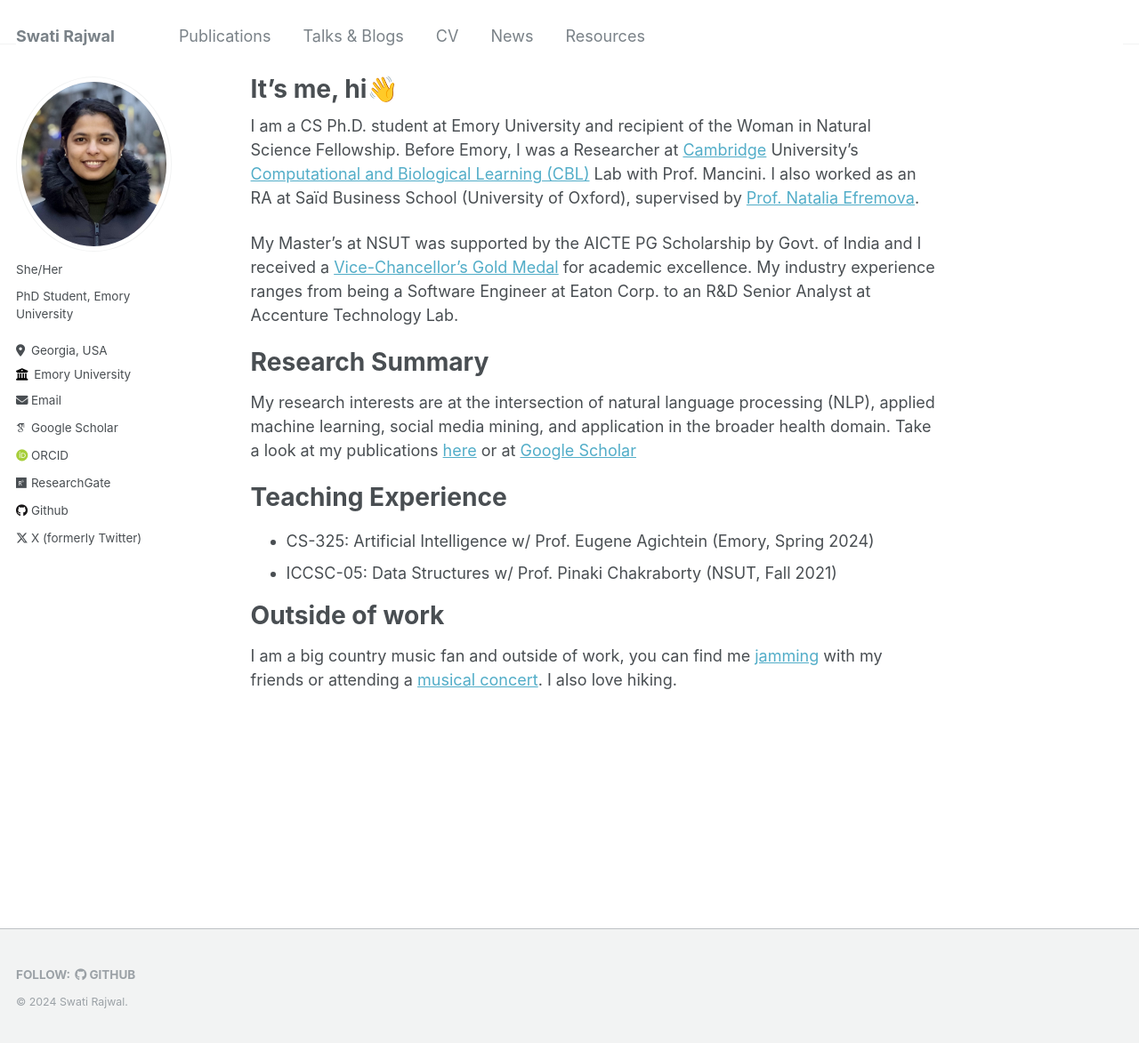
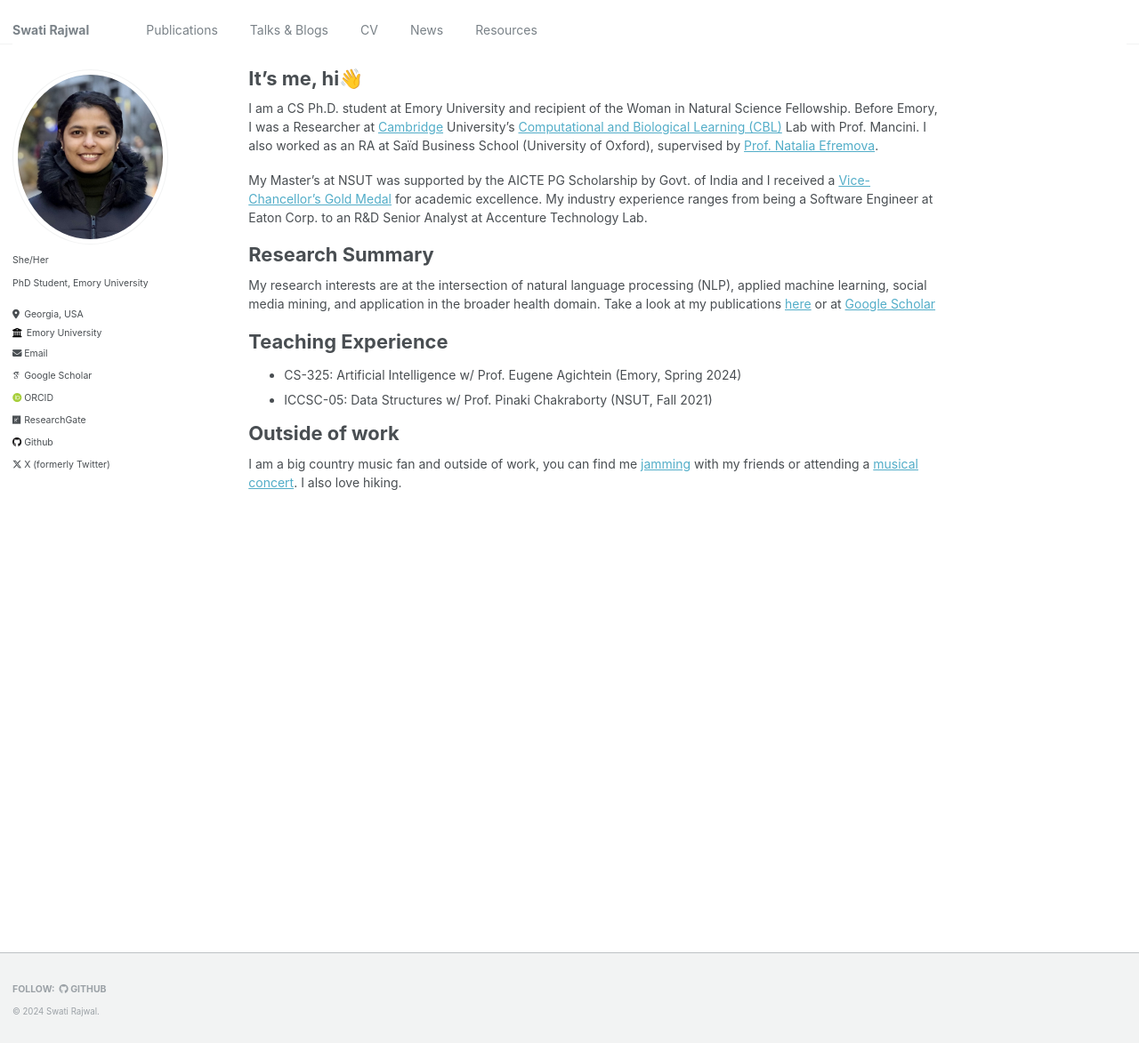
Before and after one commit to swati-rajwal/swati-rajwal.github.io, a Jekyll site: the page built from _pages/about.md, in a window 1280 px wide and 1173 px high. Shown: the whole window at 89% size. Built offline with Jekyll 4.4.1, drawn with Linux system fonts in a browser that asks for light colours; some web fonts are replaced.

Commit message:
Update about.md

```diff
--- a/_pages/about.md
+++ b/_pages/about.md
@@ -6,6 +6,12 @@
   - /about/
   - /about.html
 ---
+
+<style>
+  body {
+    font-size: 14px;
+  }
+</style>
 
 I am a CS Ph.D. student at Emory University and recipient of the Woman in Natural Science Fellowship. Before Emory, I was a Researcher at <a href="https://neuroscience.cam.ac.uk/member/srajwal/" target="_blank">Cambridge</a> University's <a href="https://cbl-website.onrender.com/" target="_blank">Computational and Biological Learning (CBL)</a> Lab with Prof. Mancini. I also worked as an RA at Saïd Business School (University of Oxford), supervised by <a href="https://www.research.ox.ac.uk/researchers/natalia-efremova" target="_blank">Prof. Natalia Efremova</a>.
 
```
